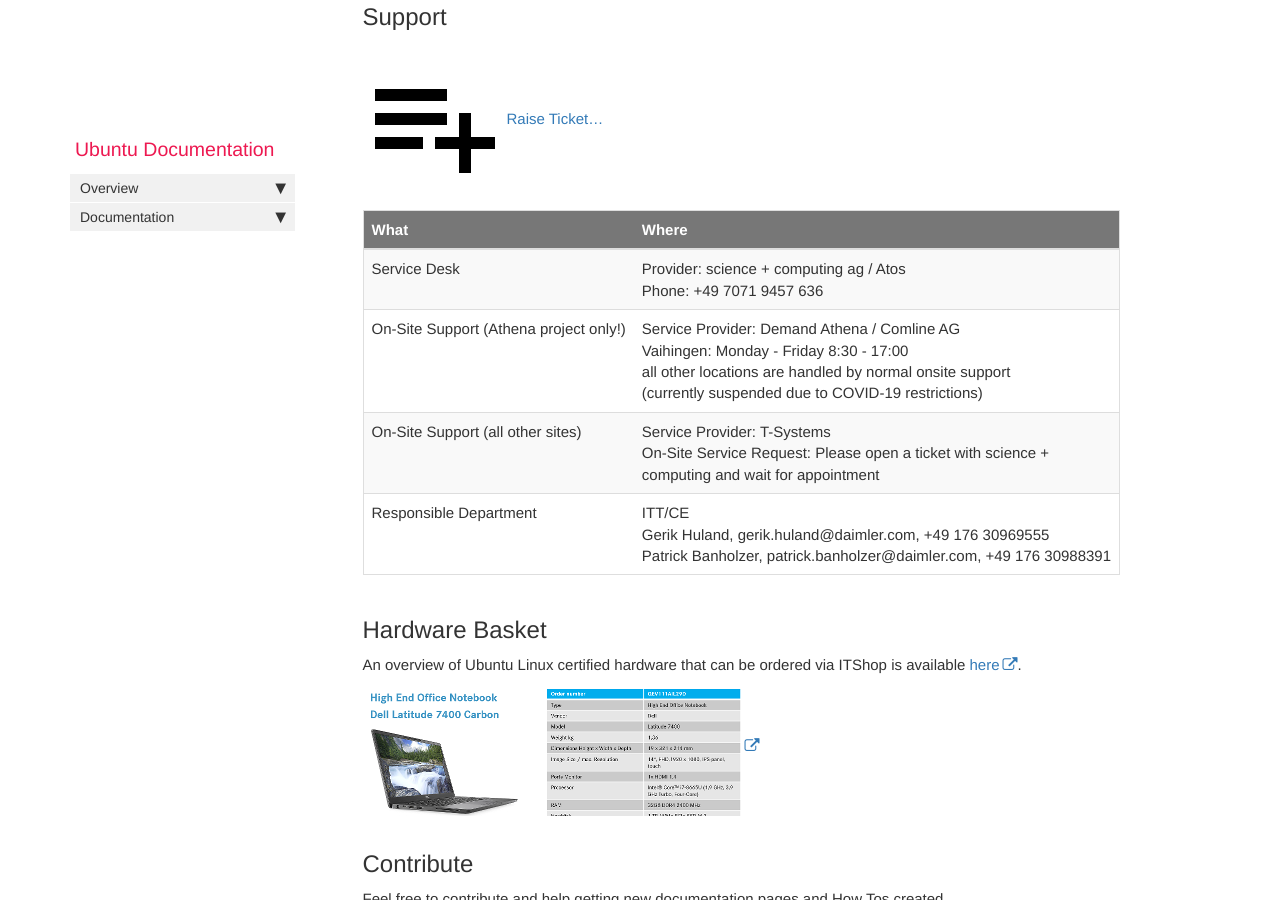
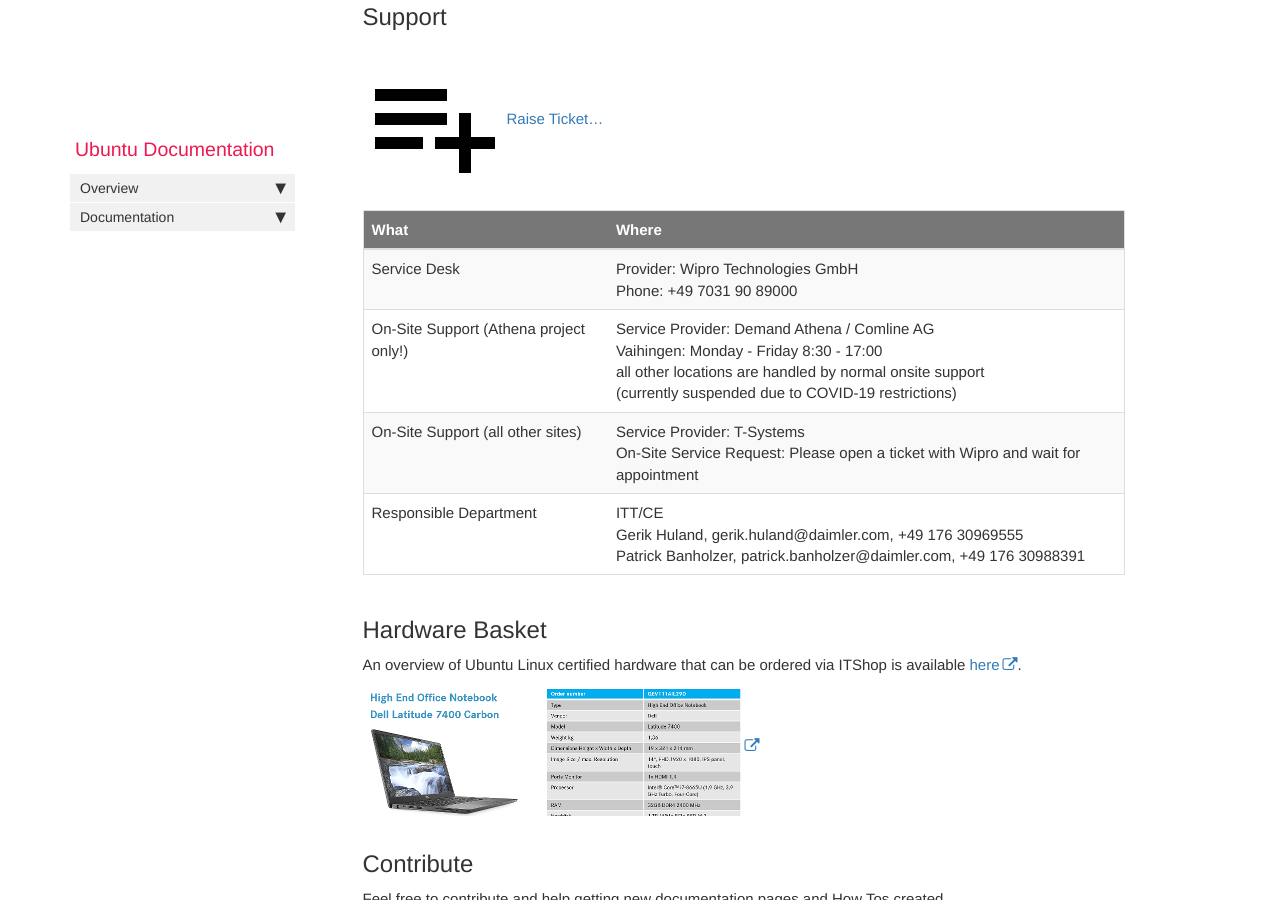
Before and after one commit to RajputPawan/Prometheus, a Jekyll site: the page built from index.md, in a window 1280 px wide and 900 px high, scrolled down 965 px. Built offline with Jekyll 4.4.1, drawn with Linux system fonts in a browser that asks for light colours; comment, search, counter and statistics services are not loaded.

Commit message:
change contact to Wipro (#48)

```diff
--- a/index.md
+++ b/index.md
@@ -26,9 +26,9 @@
 
 | What | Where |
 |------|---------|
-| Service Desk | Provider: science + computing ag / Atos <br>Phone: +49 7071 9457 636 |
+| Service Desk | Provider: Wipro Technologies GmbH <br>Phone: +49 7031 90 89000 |
 | On-Site Support (Athena project only!) | Service Provider: Demand Athena / Comline AG <br>Vaihingen: Monday - Friday 8:30 - 17:00 <br>all other locations are handled by normal onsite support <br>(currently suspended due to COVID-19 restrictions) |
-| On-Site Support (all other sites)     | Service Provider: T-Systems <br>On-Site Service Request: Please open a ticket with science + <br>computing and wait for appointment |
+| On-Site Support (all other sites)     | Service Provider: T-Systems <br>On-Site Service Request: Please open a ticket with Wipro and wait for appointment |
 | Responsible Department | ITT/CE <br>Gerik Huland, gerik.huland@daimler.com, +49 176 30969555 <br>Patrick Banholzer, patrick.banholzer@daimler.com, +49 176 30988391 |
 
 ## Hardware Basket
```
